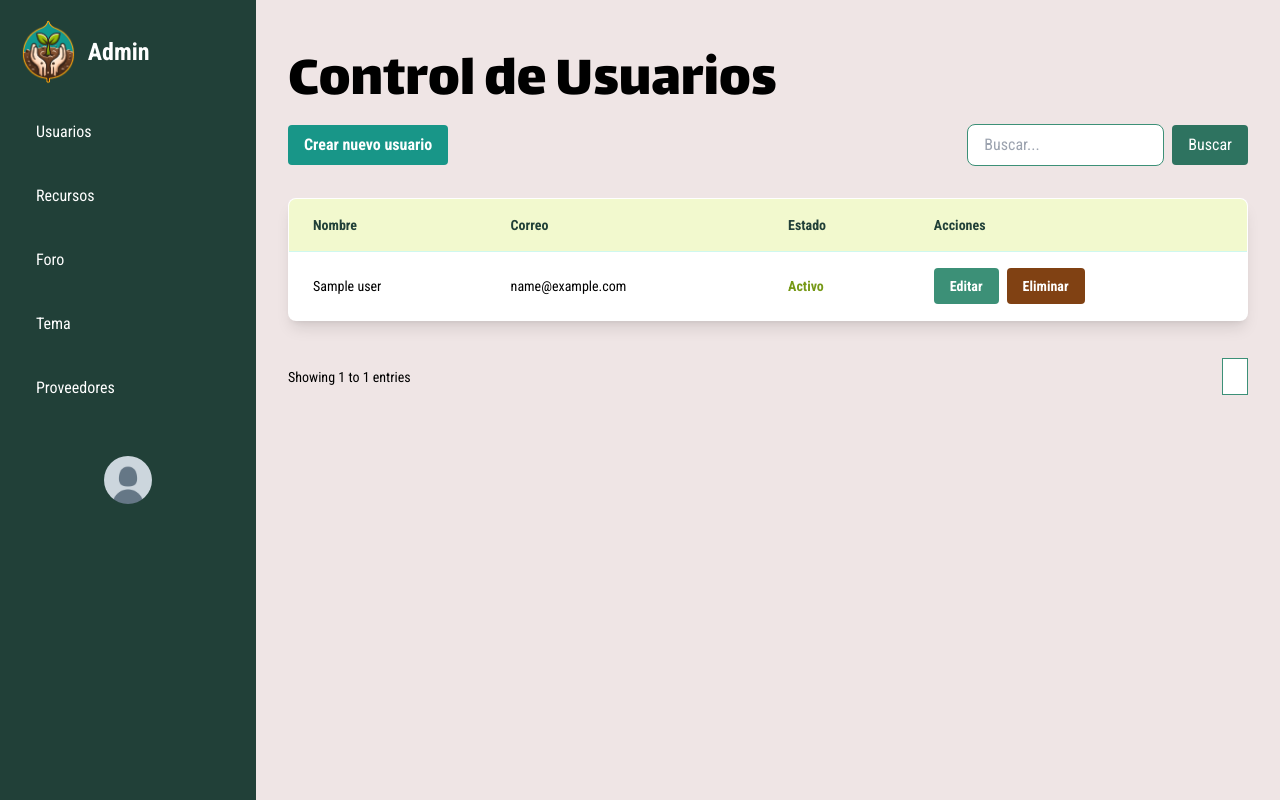
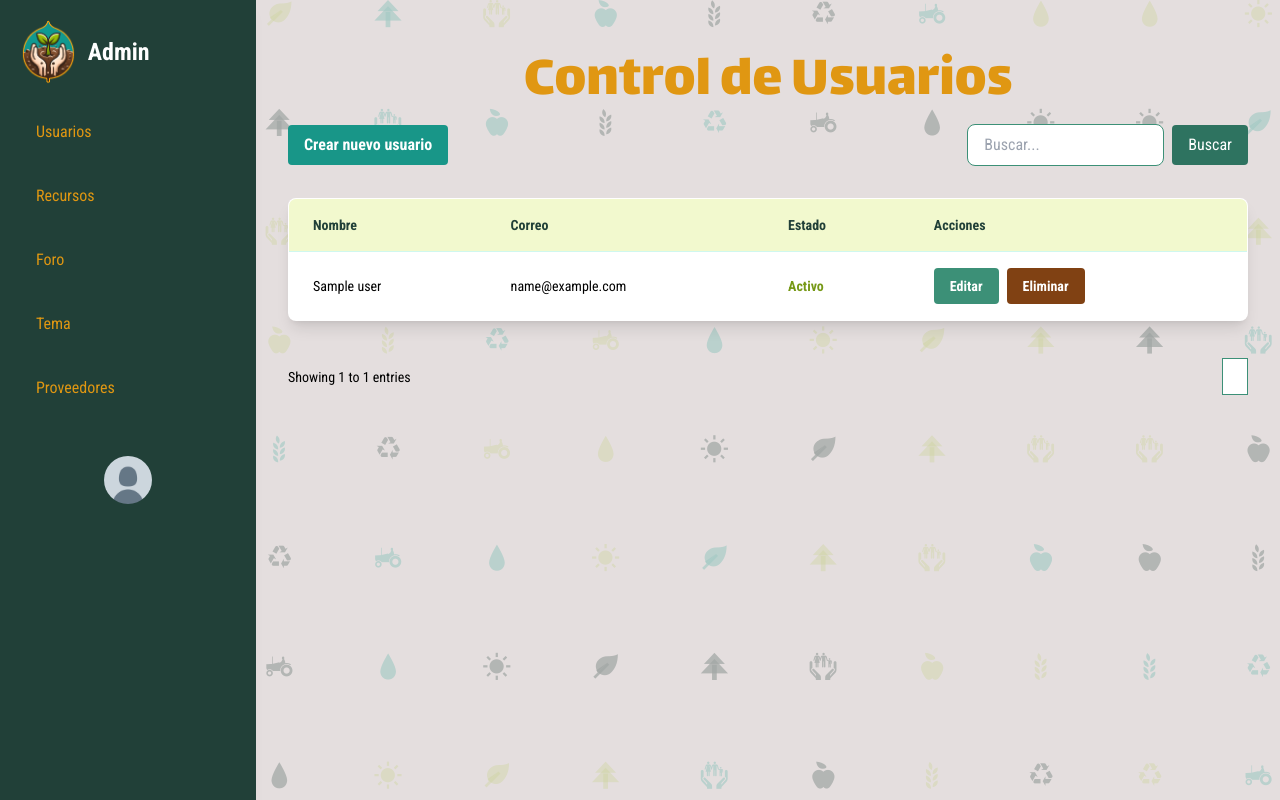
Before and after one commit to esteban-od1n/TierraViva2024, a Symfony app: template templates/admin/users.html.twig in a window 1280 px wide. Run offline with Twig, Linux system fonts and the light colour scheme; the template is opened without the code that fills it: most values are stand-ins (such as "Sample title", 1, 10 or a date in 2020); style sheets or scripts are compiled from the project's sources; some libraries are stand-ins or nearby versions; some web fonts are replaced.

Commit message:
detallitos

```diff
--- a/templates/admin/base.html.twig
+++ b/templates/admin/base.html.twig
@@ -21,7 +21,7 @@
 <body class="font-body flex flex-row h-screen">
     {% include 'admin/components/navigation.html.twig' %}
     <main class="flex-1 flex flex-col relative bg-cover bg-center bg-things-pattern z-0">
-        <div class="absolute inset-0 bg-gray opacity-100 -z-10"></div>
+        <div class="absolute inset-0 bg-gray opacity-65 -z-10"></div>
         {% block body %}{% endblock %}
     </main>
 
--- a/templates/admin/components/navigation.html.twig
+++ b/templates/admin/components/navigation.html.twig
@@ -3,7 +3,7 @@
 {% macro nav_item(ref, text, is_active = false) %}
     {% set current_path = app.request.get('_route') %}
     {% set is_active = current_path == ref %}
-    <a class="block p-4 rounded-lg {{ is_active ? 'bg-lochinvar-600 text-white font-bold' : 'text-buttercuo-700 hover:bg-pistachio-200 hover:text-black' }}" href="{{ path(ref) }}">{{ text }}</a>
+    <a class="block p-4 rounded-lg {{ is_active ? 'bg-lochinvar-600 text-white font-bold' : 'text-buttercup-500 hover:bg-pistachio-200 hover:text-black' }}" href="{{ path(ref) }}">{{ text }}</a>
 {% endmacro %}
 
 <navigation class="flex flex-col h-full w-64 bg-timber-green-900 p-5 shadow-lg">
--- a/templates/admin/users.html.twig
+++ b/templates/admin/users.html.twig
@@ -2,7 +2,7 @@
 
 {% block body %}
 <div class="flex flex-col py-5 gap-3 m-8">
-    <h1 class="font-heading text-6xl">Control de Usuarios</h1>
+    <h1 class="font-heading text-6xl text-center text-buttercup-500">Control de Usuarios</h1>
 
     <div class="flex flex-row justify-between items-center mb-5">
         <a href="{{ path('admin_users_new') }}" class="text-white bg-lochinvar-600 hover:bg-lochinvar-700 font-bold py-2 px-4 rounded">
```
